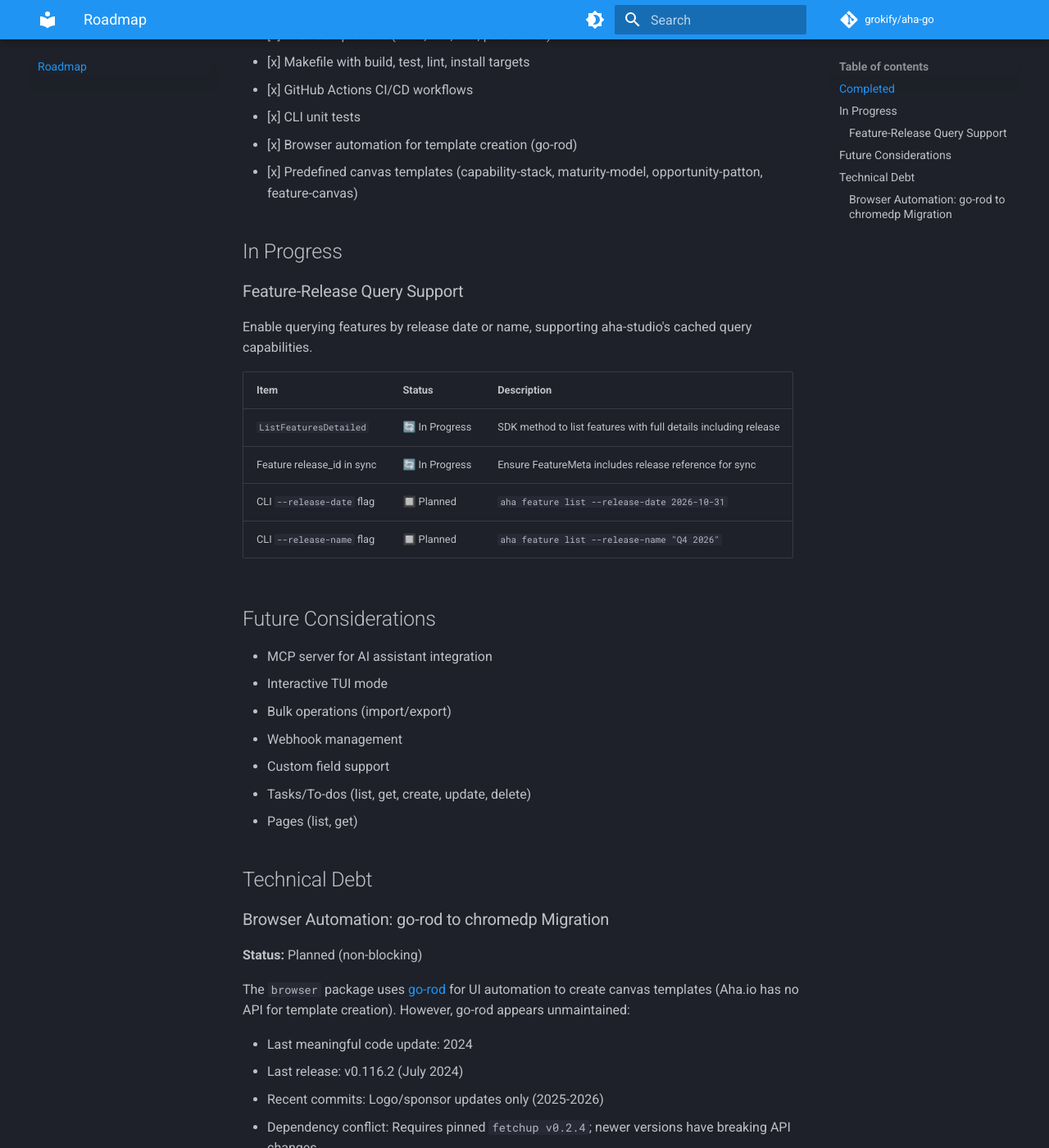
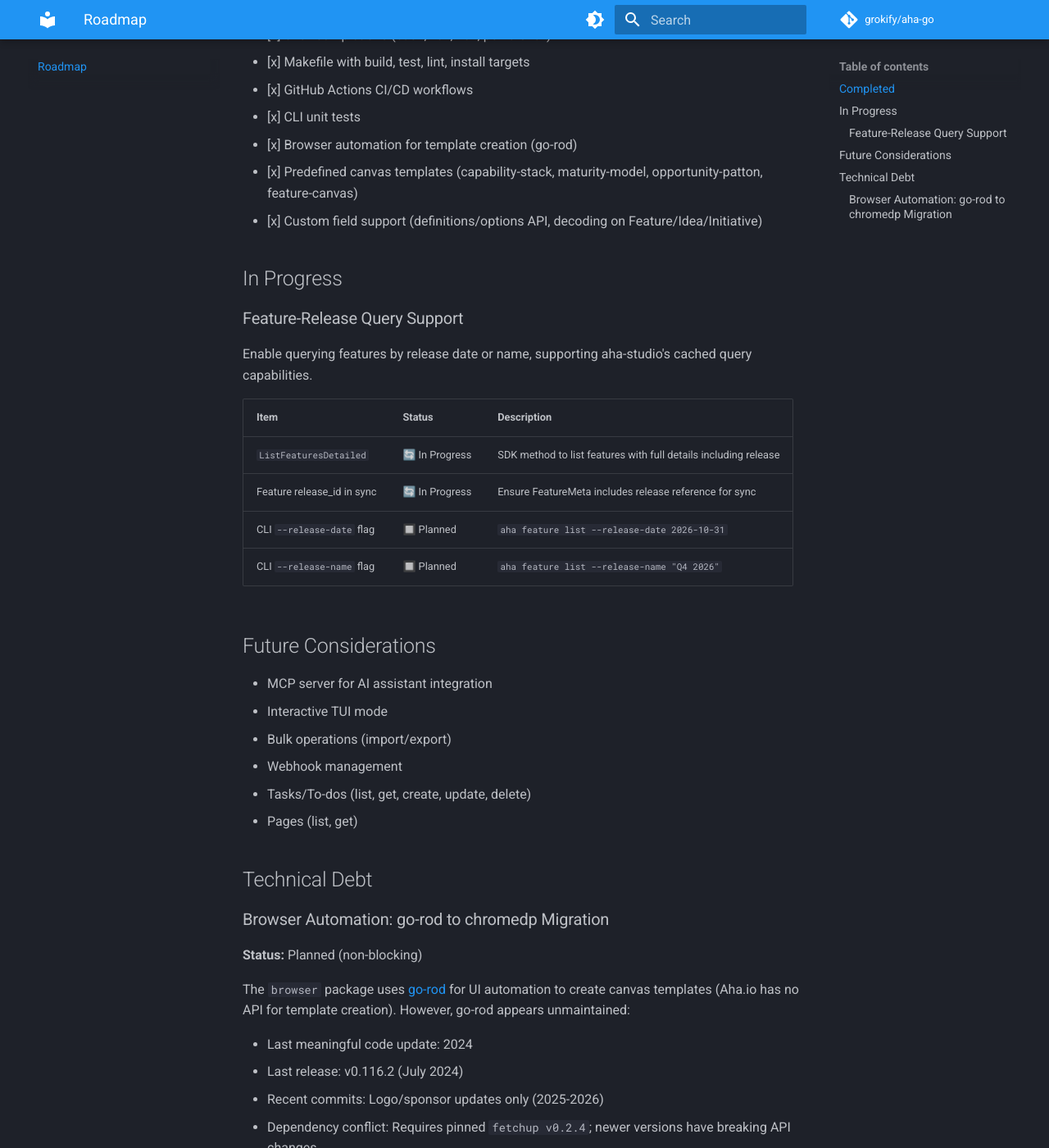
Before and after one commit to grokify/aha-go, an MkDocs documentation site: the page built from docs/specs/ROADMAP.md, in a window 1280 px wide and 1400 px high, scrolled down 785 px. Shown: the whole window at 82% size. Built offline with MkDocs 1.6.1 and Material for MkDocs 9.7.7, drawn with Linux system fonts in a browser that asks for light colours; comment, search, counter and statistics services are not loaded.

Commit message:
docs(roadmap): mark custom field support complete
Custom field definitions/options API shipped in v0.6.0 and Feature/Idea/
Initiative custom field decoding is now complete as of this release, so
remove it from Future Considerations and record it under Completed.

```diff
--- a/docs/specs/ROADMAP.md
+++ b/docs/specs/ROADMAP.md
@@ -24,6 +24,7 @@ This document tracks planned enhancements for the aha-go CLI.
 - [x] CLI unit tests
 - [x] Browser automation for template creation (go-rod)
 - [x] Predefined canvas templates (capability-stack, maturity-model, opportunity-patton, feature-canvas)
+- [x] Custom field support (definitions/options API, decoding on Feature/Idea/Initiative)
 
 ## In Progress
 
```
Also changed, not shown: other parts of docs/specs/ROADMAP.md (+0 -1 lines).
